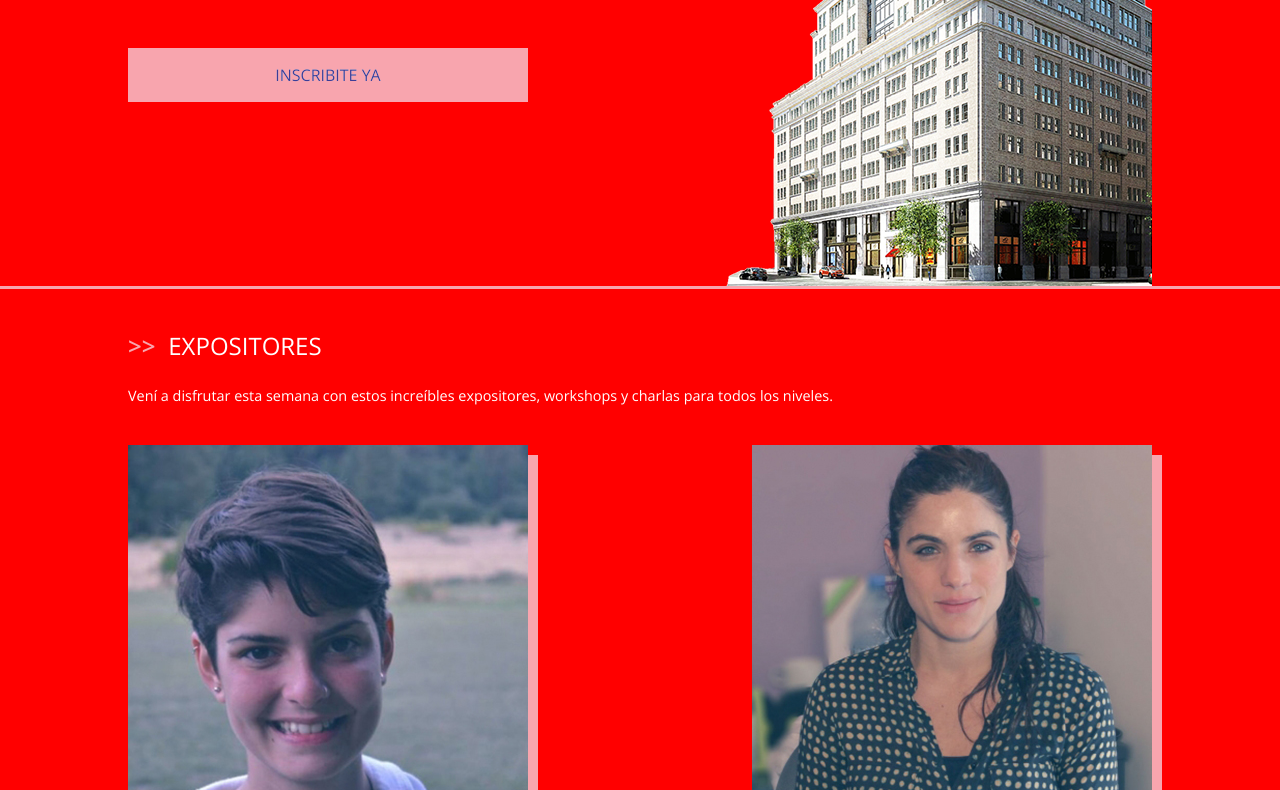
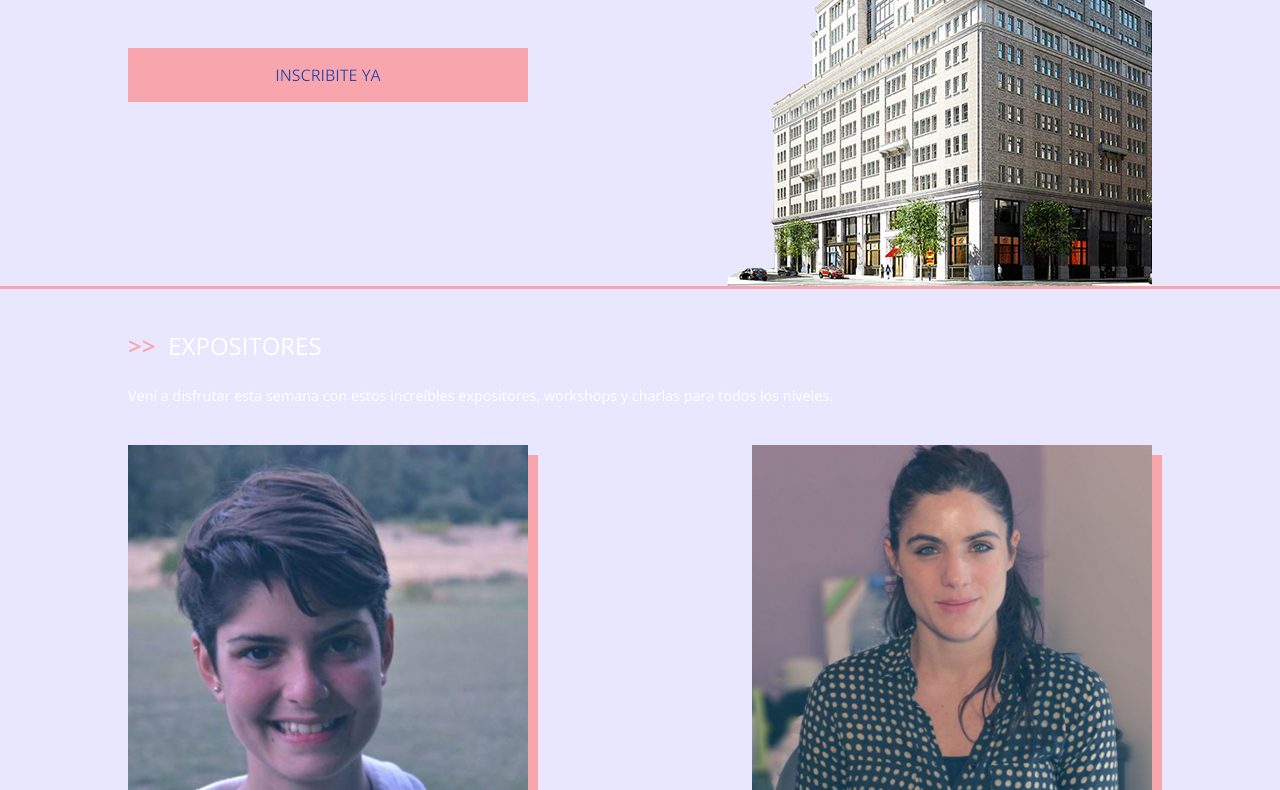
Before and after one commit to Leandro-Angeli/git-clase-sabado, a plain HTML site: page index.html in a window 1280 px wide. Shown: the part 325-1115 px from the top of the page. Drawn offline with nearby package versions, Linux system fonts and the light colour scheme.

Commit message:
background menos feo

```diff
--- a/css/style.css
+++ b/css/style.css
@@ -7,7 +7,7 @@
   box-sizing: border-box; }
 
 body {
-  background-color: red;
+  background-color: rgba(48, 34, 240, 0.104);
   font-family: "Open Sans", sans-serif;
   color: #FFF;
   overflow-x: hidden; }
--- a/index.html
+++ b/index.html
@@ -2,7 +2,7 @@
 <html lang="es">
 	<head>
 		<meta charset="utf-8">
-		<title>Sitio random hoy22</title>
+		<title>Sitio random hoy</title>
 
 		<meta name="viewport" content="width=device-width, initial-scale=1.0" />
 		<link rel="stylesheet" href="css/style.css">
```
